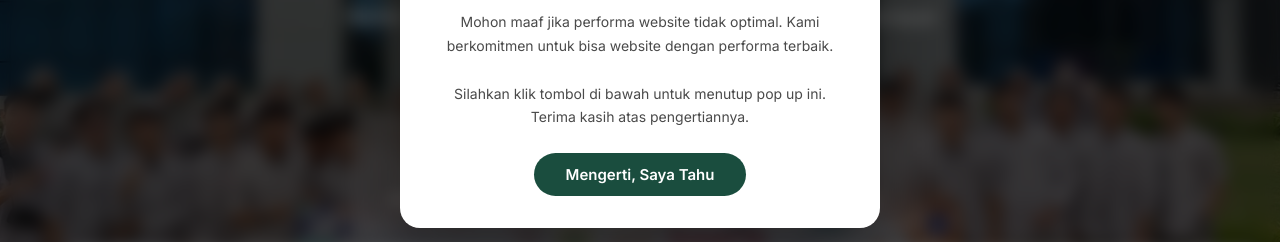
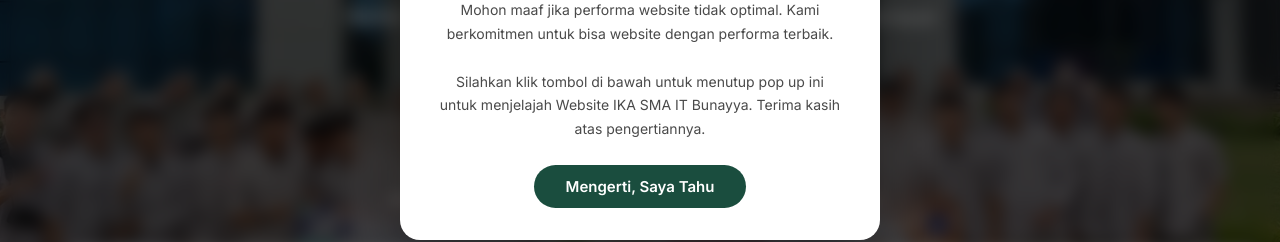
Before and after one commit to skirdrax/ikasmaitbunayya, a React (Vite) app: page / in a window 1280 px wide. Shown: the part 374-616 px from the top of the page. Built offline with nearby package versions, Linux system fonts and the light colour scheme; a web font is replaced by a local one.

Commit message:
upload 6

```diff
--- a/src/components/PopupNotification.jsx
+++ b/src/components/PopupNotification.jsx
@@ -47,8 +47,9 @@ export default function PopupNotification() {
         </p>
 
         <p className="popup-text">
-          Silahkan klik tombol di bawah untuk menutup pop up ini. Terima kasih
-          atas pengertiannya.
+          Silahkan klik tombol di bawah untuk menutup pop up ini untuk
+          menjelajah Website IKA SMA IT Bunayya. Terima kasih atas
+          pengertiannya.
         </p>
         <button className="popup-btn" onClick={handleClose}>
           Mengerti, Saya Tahu
```
